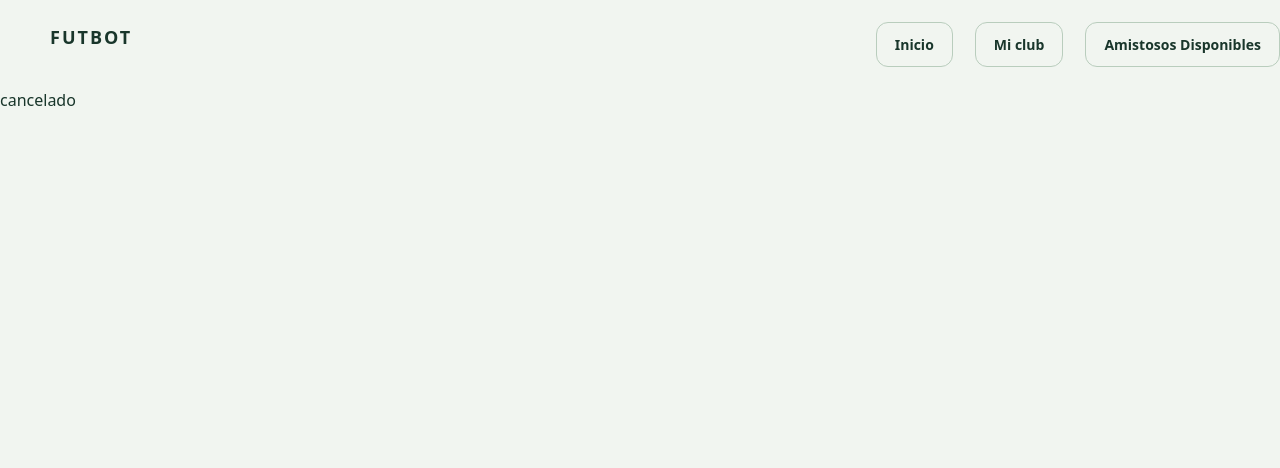
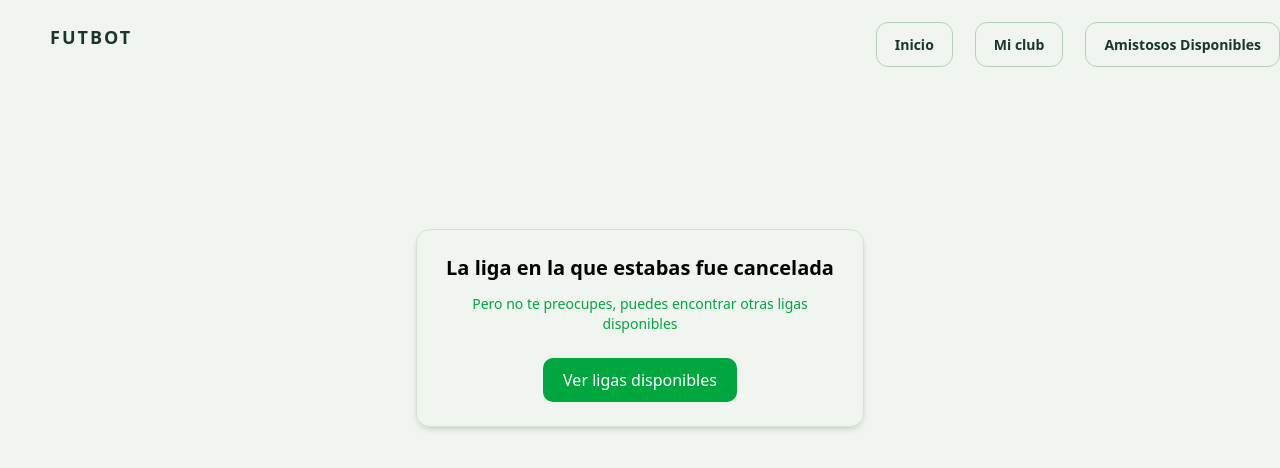
Before and after one commit to grupo-i-s-s/FutBot-I.S.S, a React (Vite) app in the folder frontend/: page /liga-cancelada in a window 1280 px wide. Shown: the top 468 px of the page. Built offline with nearby package versions, Linux system fonts and the light colour scheme; no server answers.

Commit message:
Modifico pagina de liga cancelada

```diff
--- a/frontend/src/features/lobby-league/CancelledLeague.jsx
+++ b/frontend/src/features/lobby-league/CancelledLeague.jsx
@@ -1,7 +1,19 @@
+import { Link } from 'react-router';
 
 export default function CancelledLeague() {
-
     return (
-        <div> <h1> cancelado </h1></div>
+        <div className="flex flex-col items-center justify-center min-h-[60vh] p-4 text-center">
+            <div className="bg-white-50 border border-black-200 p-6 rounded-xl shadow-md max-w-md w-full">
+                <h1 className="text-xl font-bold mb-3">
+                    La liga en la que estabas fue cancelada
+                </h1>
+                <p className="text-sm text-green-600 mb-6">
+                    Pero no te preocupes, puedes encontrar otras ligas disponibles
+                </p>
+                <Link to="/ligas-disponibles" className="inline-block bg-green-600 hover:bg-green-700 text-white font-medium px-5 py-2.5 rounded-lg transition-colors">
+                    Ver ligas disponibles
+                </Link>
+            </div>
+        </div>
     );
 }
```
